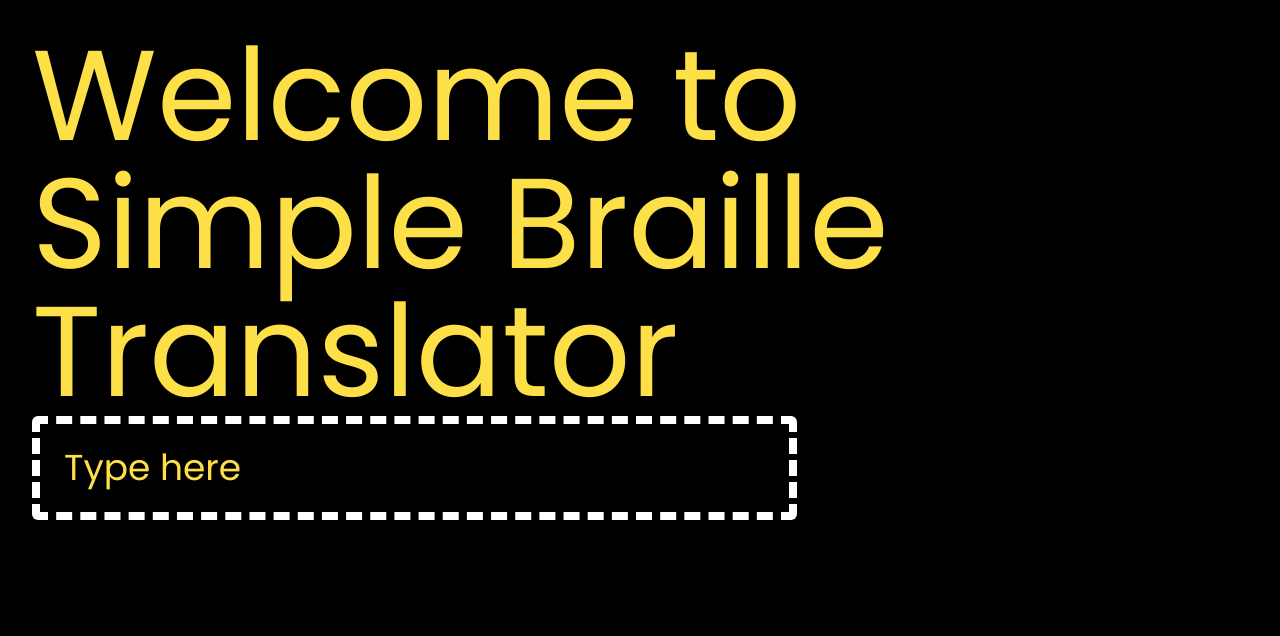
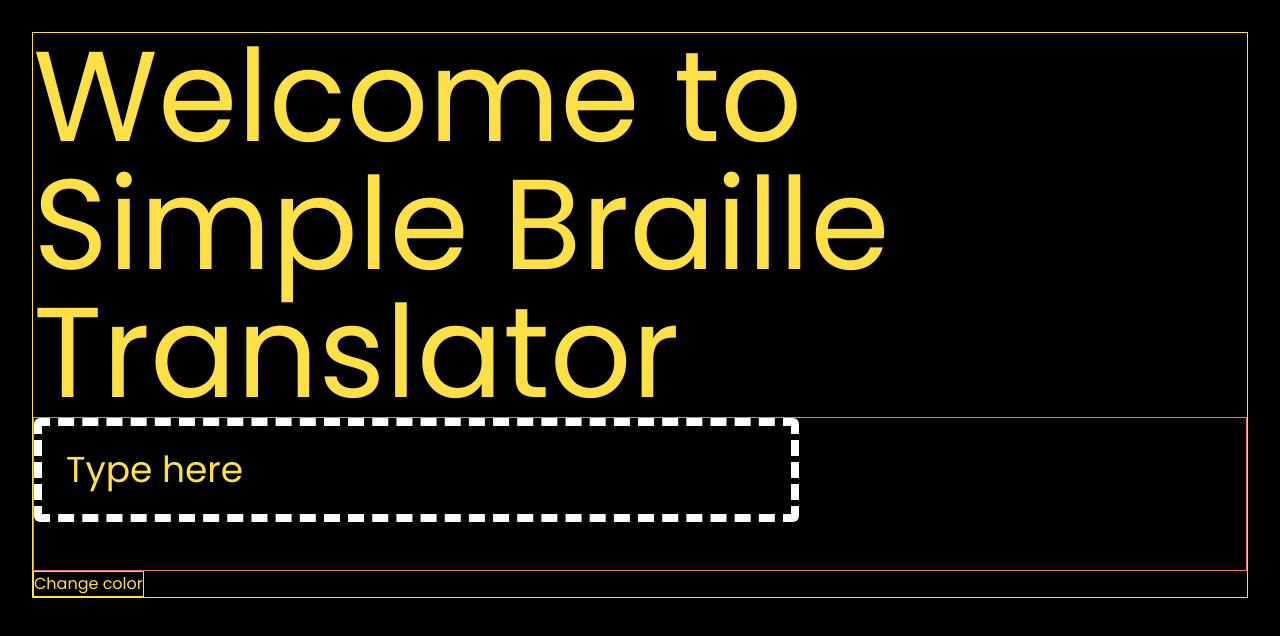
Before and after one commit to migauth/braille-translator, a Vue app: page / in a window 1280 px wide. Shown: the top 636 px of the page. Built offline with nearby package versions, Linux system fonts and the light colour scheme.

Commit message:
testing color change features

```diff
--- a/src/App.vue
+++ b/src/App.vue
@@ -1,13 +1,18 @@
 <script setup>
 import TranslatorInput from './components/TranslatorInput.vue'
+import StyleButton from './components/StyleButton.vue'
+import { border } from './state.js'
 </script>
 
 <template>
-  <main class="">
+  <main :class="border">
     <h1 class="text-9xl">Welcome to Simple Braille Translator</h1>
     <!-- Translator -->
+    <div class="border border-red-400">
+      <TranslatorInput></TranslatorInput>
+    </div>
     <div>
-      <TranslatorInput></TranslatorInput>
+      <StyleButton></StyleButton>
     </div>
   </main>
 </template>
--- /dev/null
+++ b/src/components/StyleButton.vue
@@ -0,0 +1,14 @@
+<script setup>
+// import { ref } from 'vue'
+import { border } from '@/state'
+
+const changeColor = () => {
+  border.value = 'border border-black text-black bg-white'
+}
+</script>
+
+<template>
+  <div>
+    <button @:click="changeColor" :class="border">Change color</button>
+  </div>
+</template>
--- a/src/components/TranslatorInput.vue
+++ b/src/components/TranslatorInput.vue
@@ -5,14 +5,7 @@ const searchTerm = reactive({
   query: ''
 })
 
-// function data() {
-//   return {
-//     inputText: '',
-//     brailleOutput: ''
-//   }
-// }
-
-function textToBraille(text) {
+const textToBraille = (text) => {
   const brailleDict = {
     a: '⠁',
     b: '⠃',
@@ -65,15 +58,11 @@ function textToBraille(text) {
     .map((char) => brailleDict[char.toLowerCase()] || char)
     .join('')
 }
-
-// function translateText(f) {
-//   f.brailleOutput = this.textToBraille(this.inputText)
-// }
 </script>
 
 <template>
   <div>
-    <form>
+    <form @submit.prevent>
       <div class="">
         <input
           type="text"
--- /dev/null
+++ b/src/components/TranslatorOutput.vue
@@ -0,0 +1,5 @@
+<script setup></script>
+
+<template>
+  <div></div>
+</template>
--- /dev/null
+++ b/src/state.js
@@ -0,0 +1,4 @@
+// src/state.js
+import { ref } from 'vue'
+
+export const border = ref('border border-yellow-300 text-yellow-300')
```
